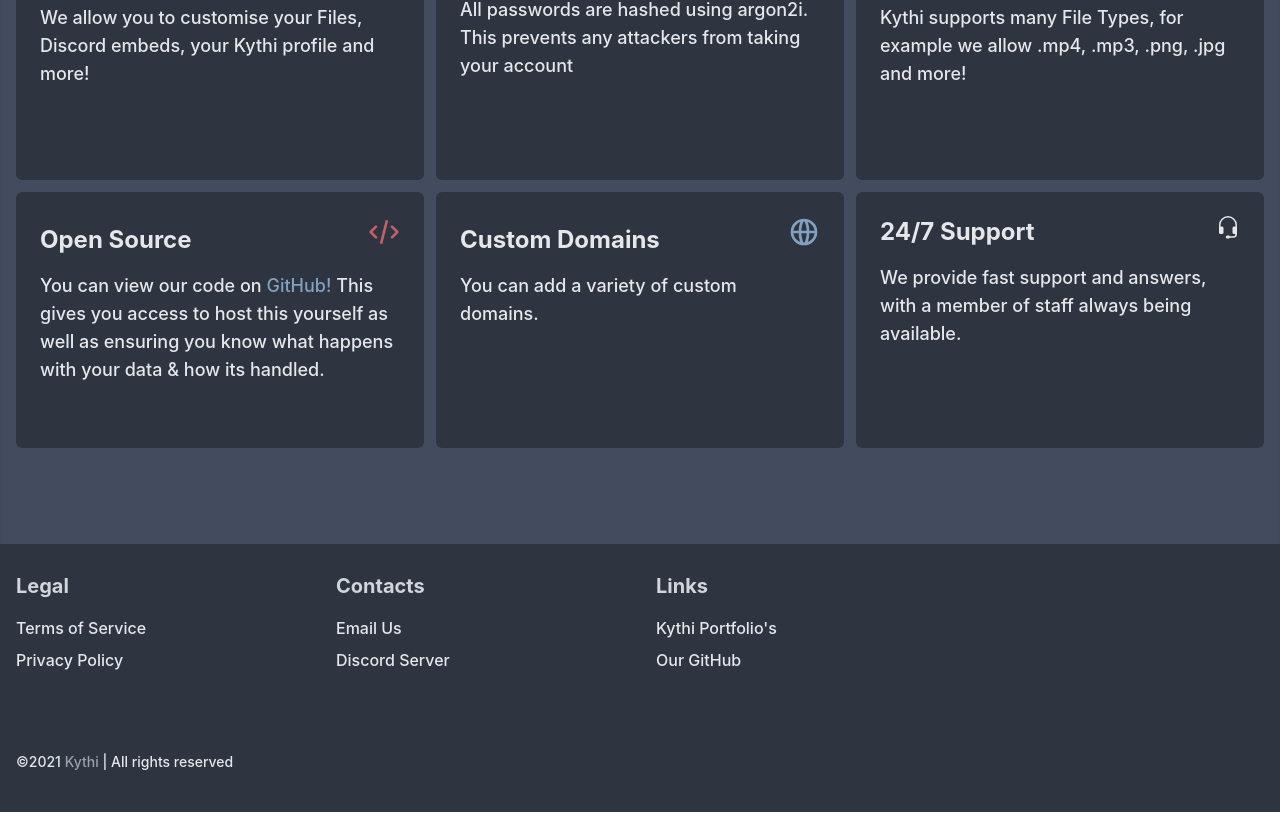
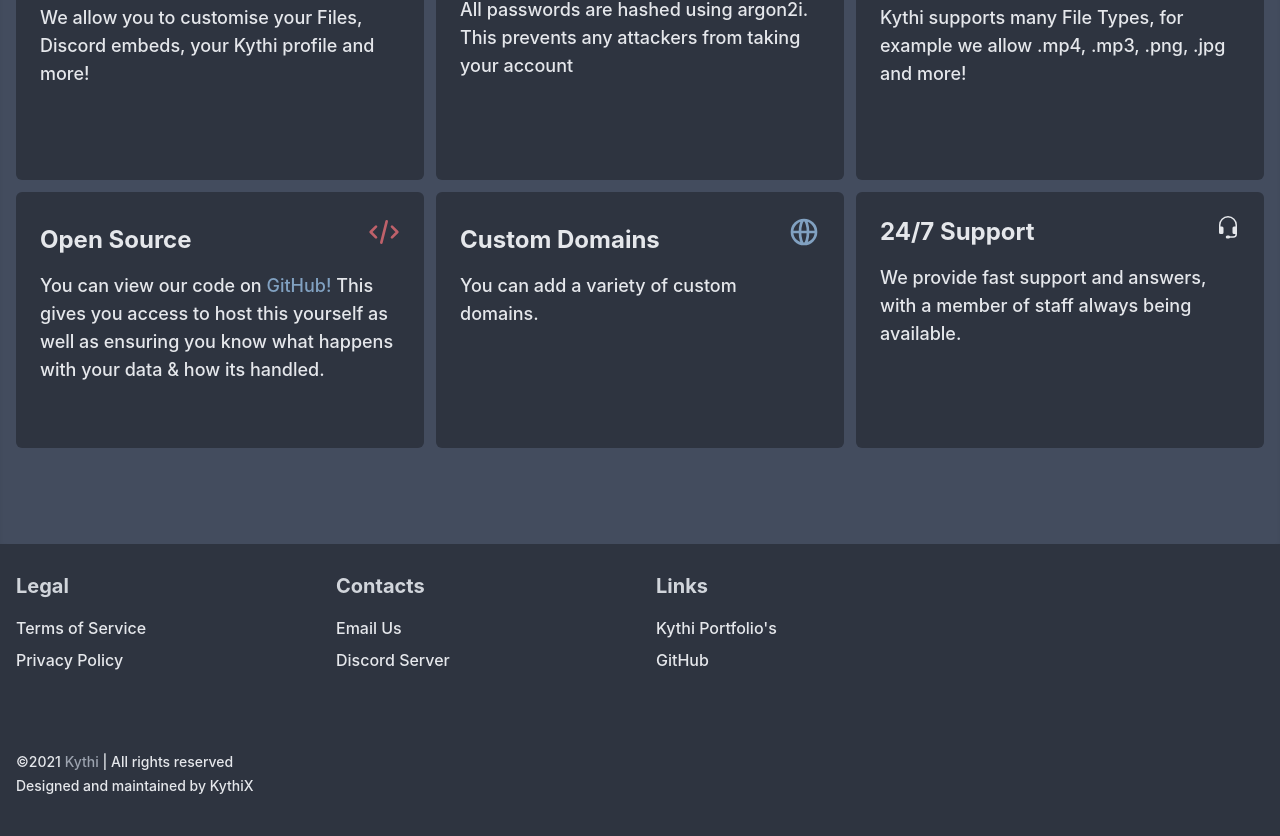
Before and after one commit to barius13/Frontend, a Next.js app: page / in a window 1280 px wide. Shown: the part 664-1500 px from the top of the page. Before the commit the page ends 1476 px from the top, so only its background shows below. Built offline with nearby package versions, Linux system fonts and the light colour scheme.

Commit message:
feat: Consistency

```diff
--- a/src/components/footer.tsx
+++ b/src/components/footer.tsx
@@ -40,7 +40,7 @@ export default function Footer() {
                   <a href='https://kythi.com' className='text-base hover:text-gray-300'>Kythi Portfolio&apos;s</a>
                 </li>
                 <li>
-                  <a href='https://github.com/KythiX' className='text-base hover:text-gray-300'>Our GitHub</a>
+                  <a href='https://github.com/KythiX' className='text-base hover:text-gray-300'>GitHub</a>
                 </li>
               </ul>
             </nav>
@@ -50,6 +50,7 @@ export default function Footer() {
         <div className='flex flex-col items-center justify-between max-w-screen-xl px-6 mx-auto mt-16 space-y-4 lg:px-8 xl:px-4 md:flex-row lg:mt-20'>
           <div className='space-y-4 text-sm text-center md:space-y-1 md:text-left'>
             <p>&copy;2021 <a href='https://github.com/KythiX' className='text-gray-400 hover:text-gray-300'>Kythi</a> | All rights reserved</p>
+            <p>Designed and maintained by KythiX</p>
           </div>
         </div>
       </footer>
```
